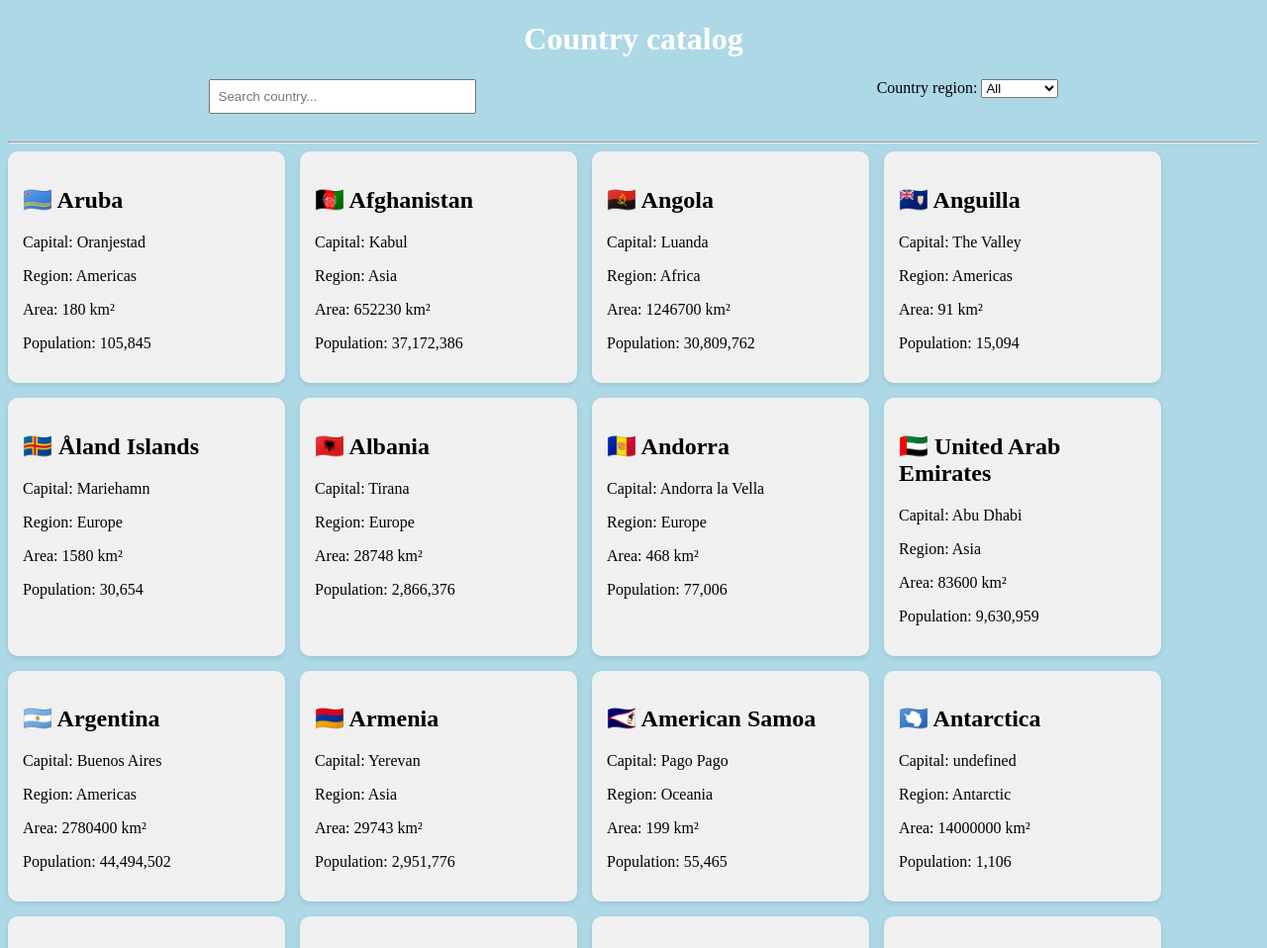
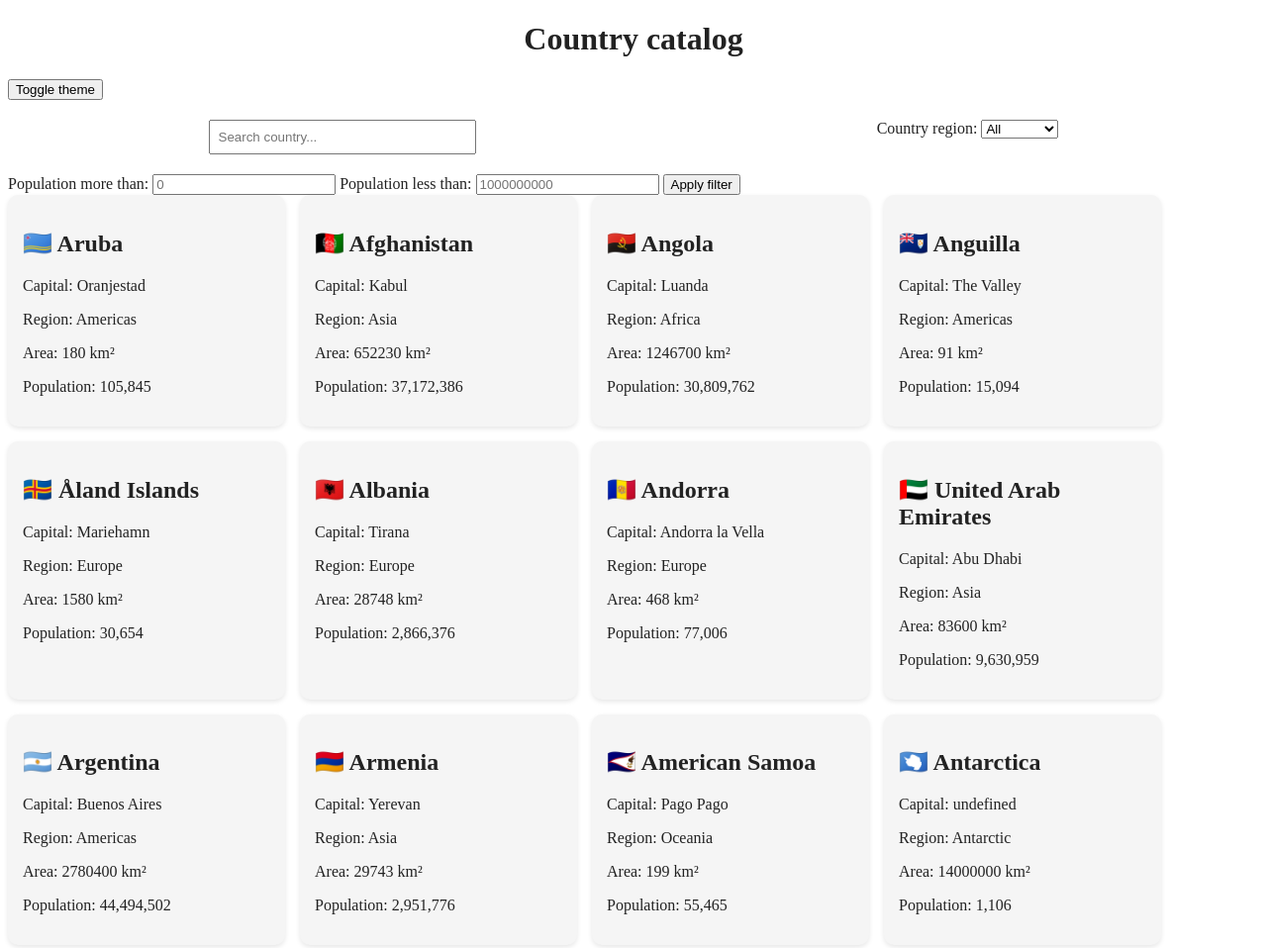
Before and after one commit to kopylovso/Final-projekt-in-10gr, a website: page index.html in a window 1280 px wide. Shown: the top 958 px of the page at 99% size. Drawn offline with Linux system fonts and the light colour scheme.

Commit message:
+population filter all sep

```diff
--- a/index.html
+++ b/index.html
@@ -8,7 +8,7 @@
 </head>
 <body>
     <h1>Country catalog</h1>
-
+    <button id="theme-toggle" style="margin-bottom: 20px;">Toggle theme</button>
     <section id="filter-section">
         <input
             type="text"
@@ -29,7 +29,23 @@
         </select>
         </div>
     </section>
-    <hr>
+
+    <section id="big-pupulation-filter" margin-bottom="20px">
+        <div>
+            <div id="population-filter">
+                <label>
+                    Population more than:
+                    <input type="number" id="min-population" placeholder="0">
+                </label>
+                <label>
+                    Population less than:
+                    <input type="number" id="max-population" placeholder="1000000000">
+                </label>
+                <button id="filter-btn">Apply filter</button>
+            </div>
+            <div id="countries-container"></div>
+        </div>
+    </section>
     <div id="countries-container"></div>
     <script src="script.js"></script>
 </body>
--- a/script.js
+++ b/script.js
@@ -46,3 +46,19 @@ function renderAllCountries(list) {
         container.appendChild(countryDiv);
     });
 }
+
+const themeBtn = document.getElementById("theme-toggle");
+themeBtn.addEventListener("click", () => {
+    document.body.classList.toggle("dark");
+});
+function filterCountriesByPopulation() {
+  const min = parseInt(document.getElementById('min-population').value) || 0;
+  const max = parseInt(document.getElementById('max-population').value) || Infinity;
+
+  const filtered = countries.filter(country => {
+    return country.population >= min && country.population <= max;
+  });
+
+  renderAllCountries(filtered);
+}
+document.getElementById('filter-btn').addEventListener('click', filterCountriesByPopulation);
--- a/style.css
+++ b/style.css
@@ -1,8 +1,4 @@
-html{
-    background-color: lightblue;
-}
 h1{
-    color: white;
     text-align: center;
 }
 .country {
@@ -35,3 +31,29 @@ h1{
     display: flex;
     justify-content: space-around;
 }
+
+body, .country {
+    transition: background 0.4s, color 0.4s;
+}
+
+body {
+    background: #ffffff;
+    color: #222;
+}
+
+.country {
+    background: #f5f5f5;
+}
+
+body.dark {
+    background: #121212;
+    color: #e5e5e5;
+}
+
+body.dark .country {
+    background: #1e1e1e;
+    color: #fff;
+}
+#big-population-filter {
+    margin-bottom: 20px;
+}
```
